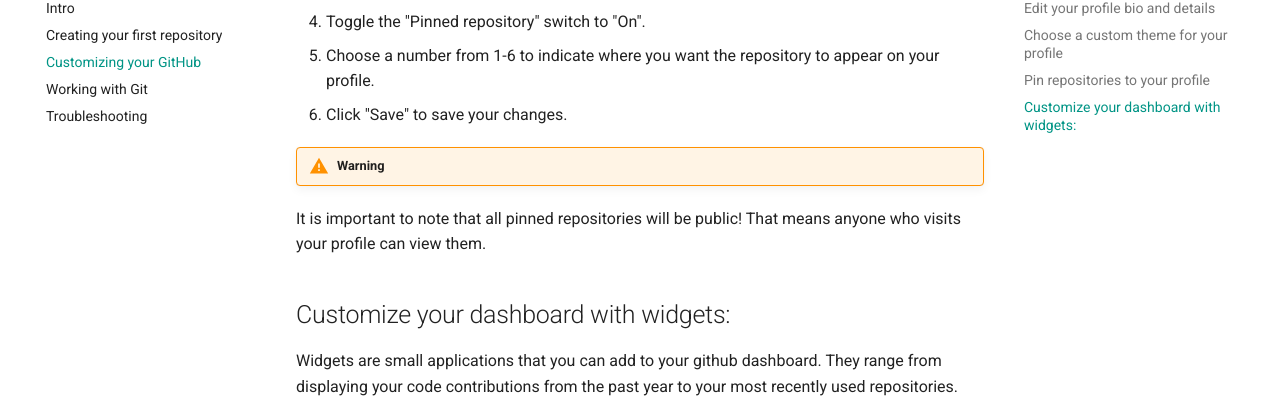
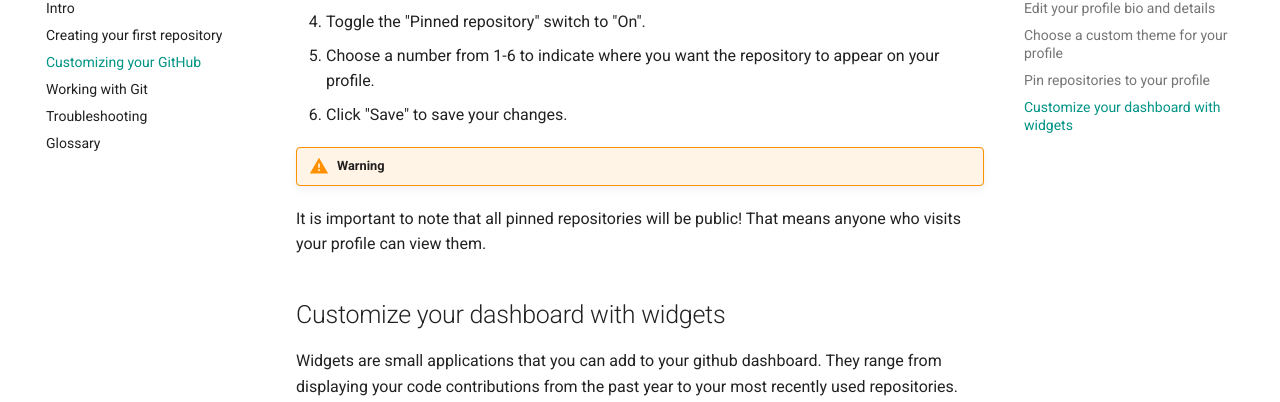
Before and after one commit to AnkitAhlwat/GitHub-User-Documentation, an MkDocs documentation site: the page built from docs/Customizing your Github.md, in a window 1280 px wide and 900 px high, scrolled down 1743 px. Shown: the part 127-529 px from the top of the window. Built offline with MkDocs 1.6.1 and Material for MkDocs 9.7.7, drawn with Linux system fonts in a browser that asks for light colours.

Commit message:
Add glossary

```diff
--- a/docs/Customizing your Github.md
+++ b/docs/Customizing your Github.md
@@ -41,7 +41,6 @@ Themes are a great way to stand out among others.
 !!! tip "Tip"
 Avoid using themes that are distracting or difficult to read.
 
-
 ## Pin repositories to your profile
 
 This step is critical. Employers want to see your projects and they won't be spending a lot of time on your profile. All repositories that you wish to share need to be pinned and immediately accessible at the top of your profile.
@@ -56,7 +55,7 @@ This step is critical. Employers want to see your projects and they won't be spe
 !!! warning "Warning"
 It is important to note that all pinned repositories will be public! That means anyone who visits your profile can view them.
 
-## Customize your dashboard with widgets:
+## Customize your dashboard with widgets
 
 Widgets are small applications that you can add to your github dashboard. They range from displaying your code contributions from the past year to your most recently used repositories. Widgets can help keep your profile organized, monitor progress and track your stats!
 
--- a/mkdocs.yml
+++ b/mkdocs.yml
@@ -7,6 +7,7 @@ nav:
     - 'Customizing your GitHub': 'Customizing your Github.md'
     - 'Working with Git': 'Working with Git.md'
     - 'Troubleshooting': 'troubleshooting.md'
+    - 'Glossary' : 'glossary.md'
 
 
 theme:
```
